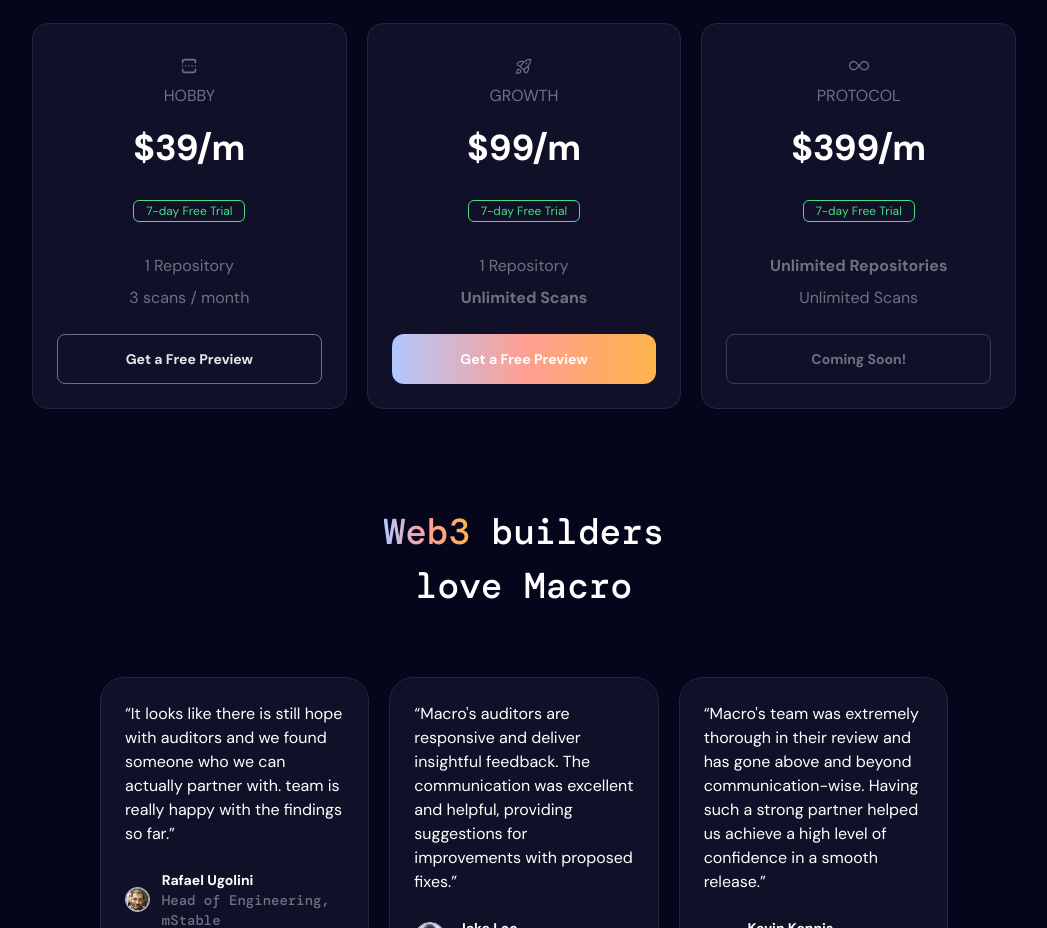
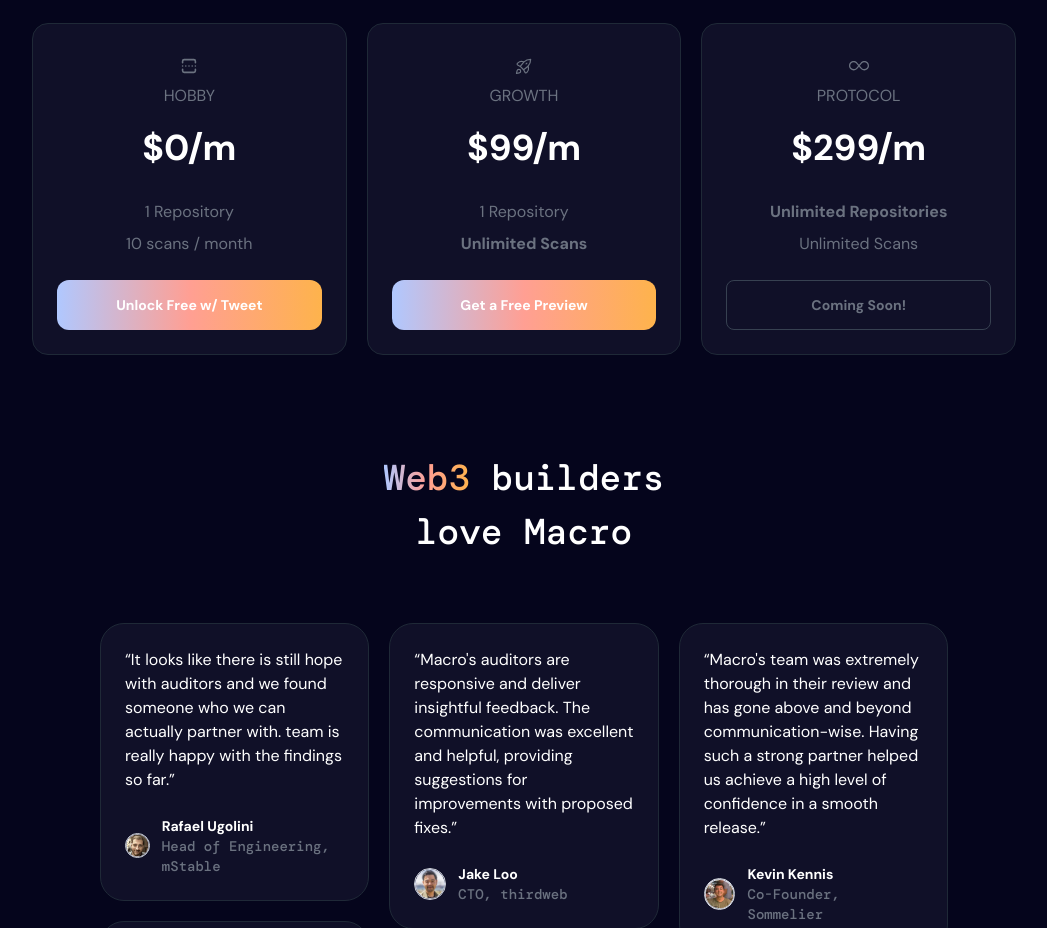
Before and after one commit to snowball-tools/website-example, a Next.js app: page /gas-blaster in a window 1280 px wide. Shown: the part 1660-2588 px from the top of the page, without its empty margins (116-1163 px from the left). Built offline with nearby package versions, Linux system fonts and the light colour scheme; a web font is replaced by a local one.

Commit message:
Pricing updates

```diff
--- a/src/app/gas-blaster/page.tsx
+++ b/src/app/gas-blaster/page.tsx
@@ -51,11 +51,10 @@
           <PriceCard
             icon={<SingleScanIcon className="h-5 w-5 text-gray-500" />}
             planTitle="Hobby"
-            price="$39/m"
+            price="$0/m"
             trialDuration="7"
-            description="1 Repository <br /> 3 scans / month"
-            ctaText="Get a Free Preview"
-            ctaType="secondary"
+            description="1 Repository <br /> 10 scans / month"
+            ctaText="Unlock Free w/ Tweet"
           />
           <PriceCard
             icon={<RocketIcon className="h-5 w-5 text-gray-500" strokeWidth="1.2" />}
@@ -68,7 +67,7 @@
           <PriceCard
             icon={<InfinityIcon className="h-5 w-5 text-gray-500" />}
             planTitle="Protocol"
-            price="$399/m"
+            price="$299/m"
             trialDuration="7"
             description="<strong>Unlimited Repositories</strong> <br /> Unlimited Scans"
             ctaText="Coming Soon!"
--- a/src/components/PriceCard/PriceCard.tsx
+++ b/src/components/PriceCard/PriceCard.tsx
@@ -16,7 +16,6 @@
   icon,
   planTitle,
   price,
-  trialDuration,
   description,
   ctaText,
   ctaType = 'primary',
@@ -28,9 +27,6 @@
         <p className="text-gray-500 block uppercase">{planTitle}</p>
       </div>
       <h1 className="mt-5 font-bold text-4xl">{price}</h1>
-      <p className="text-green-400 border border-green-400 rounded-md inline-block px-3 py-0.5 text-xs mt-8">
-        {trialDuration}-day Free Trial
-      </p>
       <p
         className="text-gray-500 block mt-7 leading-8 md:text-sm md:leading-7 lg:text-base lg:leading-8"
         dangerouslySetInnerHTML={{ __html: description }}
```
